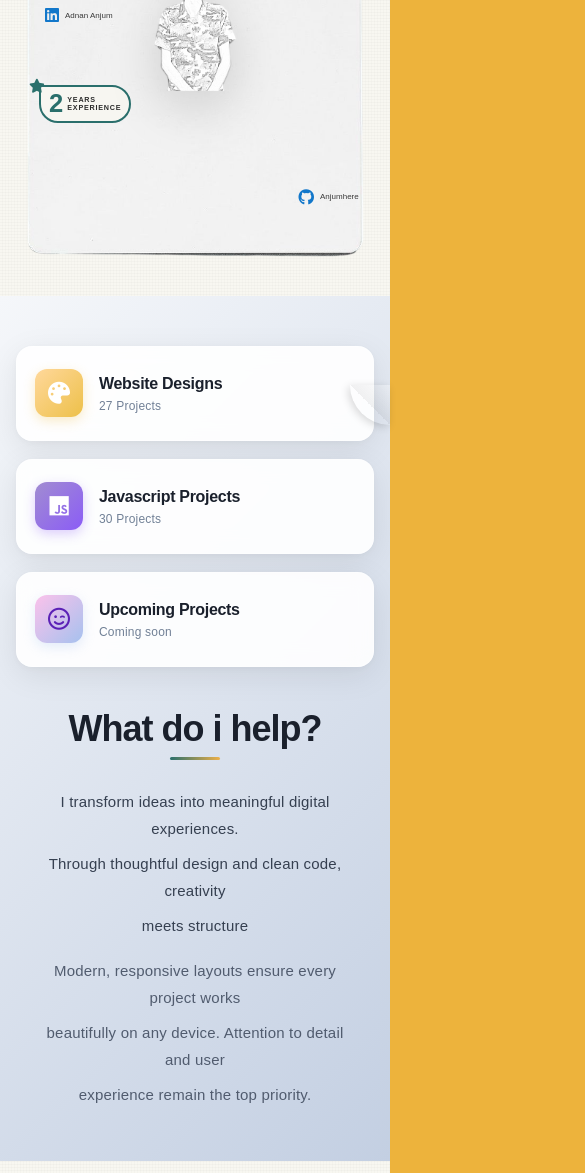
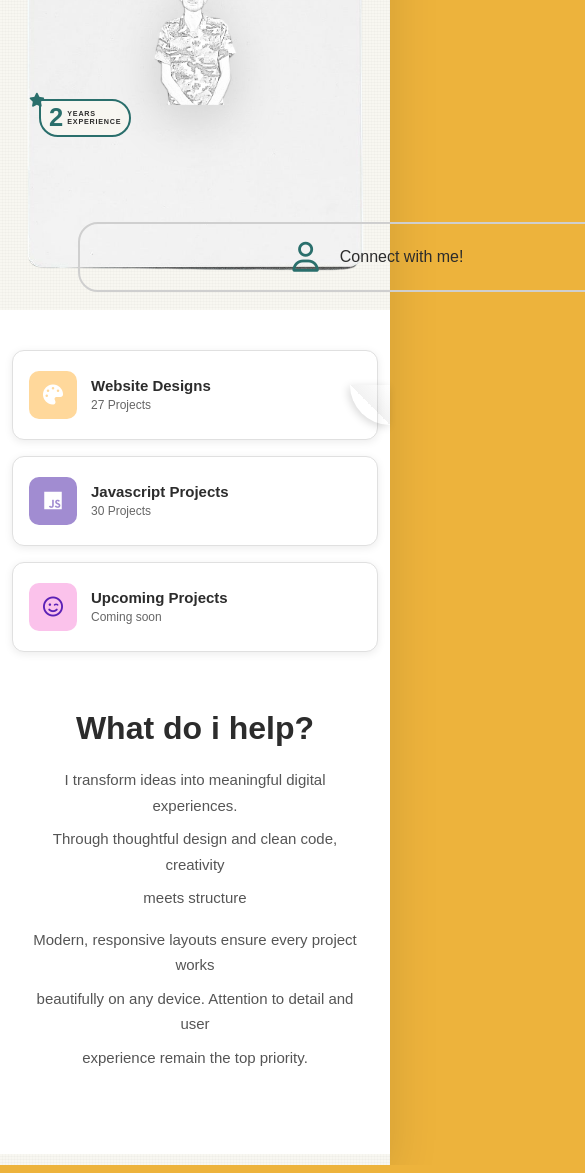
Before and after one commit to anjumhere/Portfolio-Website, a plain HTML site: page index.html in a window 390 px wide. Shown: the part 419-1592 px from the top of the page, 585 px wide, since content can reach past the window. Drawn offline with Linux system fonts and the light colour scheme; a web font is replaced by a local one.

Commit message:
added social links and javascript

```diff
--- a/index.html
+++ b/index.html
@@ -62,15 +62,29 @@
           <img src="/photos/vv.png" alt="Adnan Anjum" class="person" />
 
           <!-- LinkedIn link -->
-          <div class="gmail">
-            <i class="fa-brands fa-linkedin" id="linked"></i>
-            <a href="https://www.linkedin.com/in/adnan-anjum-196a373a1/"
-              >Adnan Anjum</a
-            >
-          </div>
-          <div class="git">
-            <i class="fa-brands fa-github" id="linked"></i>
-            <a href="github.com/anjumhere">Anjumhere</a>
+          <div class="drop-down">
+            <i class="fa-regular fa-user" id="connect"></i>
+            <p id="data">Connect with me!</p>
+            <div class="dropdown-content">
+              <div class="links">
+                <div class="gmail center">
+                  <i class="fa-brands fa-linkedin" id="icon"></i>
+                  <a href="https://www.linkedin.com/in/adnan-anjum-196a373a1/"
+                    >Adnan Anjum</a
+                  >
+                </div>
+                <div class="git center">
+                  <i class="fa-brands fa-github" id="icon1"></i>
+                  <a href="github.com/anjumhere">Anjumhere</a>
+                </div>
+                <div class="git center">
+                  <i class="fa-brands fa-facebook-f" id="icon2"></i>
+                  <a href="https://www.facebook.com/adnan.anjum.9889/"
+                    >Facebook</a
+                  >
+                </div>
+              </div>
+            </div>
           </div>
           <!-- Experience badge -->
           <div class="exp">
@@ -126,5 +140,6 @@
         </div>
       </main>
     </div>
+    <script src="index.js"></script>
   </body>
 </html>
--- /dev/null
+++ b/index.js
@@ -0,0 +1,17 @@
+const dropdownButton = document.getElementById("connect");
+const dropDown = document.querySelector(".dropdown-content");
+const dropData = document.getElementById("data");
+
+dropDown.style.display = "none";
+dropData.style.display = "block";
+dropdownButton.addEventListener("click", () => {
+  if (dropDown.style.display === "none" || dropData.style.display === "block") {
+    dropDown.style.display = "block";
+    dropData.style.display = "none";
+    console.log("clicked");
+  } else {
+    dropDown.style.display = "none";
+    dropData.style.display = "block";
+    console.log("clicked");
+  }
+});
--- a/style.css
+++ b/style.css
@@ -224,7 +224,6 @@ main {
   width: 100%;
   max-width: 1000px;
   margin: 0 auto;
-  /* The notebook image dictates the size */
 }
 
 /* ── Notebook background ── */
@@ -232,7 +231,6 @@ main {
   width: 100%;
   display: block;
   height: auto;
-  /* Let the image define its natural aspect ratio */
 }
 
 /* ── Intro text (top-left of notebook) ── */
@@ -299,69 +297,67 @@ main {
   filter: drop-shadow(0 20px 35px rgba(0, 0, 0, 0.2));
 }
 
-/* ── LinkedIn section (left-mid) ── */
-.gmail {
+/* Links Dropdown Container */
+
+.drop-down {
+  display: flex;
+  justify-content: center;
+  align-items: center;
+  gap: 21px;
+  border: 2px solid rgb(207, 207, 207);
   position: absolute;
-  top: 78%;
-  left: 75%;
-  z-index: 5;
+  top: 85%;
+  left: 20%;
+  height: 70px;
+  width: 600px;
+  border-radius: 20px;
+}
+.dropdown-content {
+  display: none;
+  transition: 0.6s ease;
+}
+.links {
   display: flex;
+  justify-content: center;
   align-items: center;
-  gap: 6px;
-  padding: 4px 6px;
-  border-bottom: 2px solid transparent;
-  transition: border-color 0.3s ease;
-  max-width: 30%;
+  gap: 30px;
+  text-align: center;
 }
-.git {
-  position: absolute;
-  top: 81%;
-  left: 75%;
-  z-index: 5;
-  display: flex;
-  align-items: center;
-  gap: 6px;
-  padding: 4px 6px;
-  border-bottom: 2px solid transparent;
-  transition: border-color 0.3s ease;
-  max-width: 30%;
+#connect {
+  font-size: 30px;
+  cursor: pointer;
+  color: #2a6f6c;
 }
 
-.gmail:hover {
-  border-bottom: 2px solid #db735f;
-  cursor: pointer;
+#icon {
+  font-size: 30px;
 }
-.git:hover {
-  border-bottom: 2px solid #db735f;
-  cursor: pointer;
-  color: #db735f;
+#icon1 {
+  font-size: 30px;
+  color: black;
 }
-.git a {
-  color: #3a3a3a;
-  font-size: clamp(8px, 1.2vw, 14px);
-  font-weight: 500;
-  transition: color 0.3s ease;
+#icon2 {
+  font-size: 30px;
+  color: #0866ff;
 }
-.git:hover a {
-  color: #db735f;
+.center {
+  display: flex;
+  justify-content: center;
+  align-items: center;
+  gap: 5px;
 }
-.gmail a {
-  color: #3a3a3a;
-  font-size: clamp(8px, 1.2vw, 14px);
-  font-weight: 500;
-  transition: color 0.3s ease;
+.center:hover {
+  transform: scale(1.1);
+  transition: 0.3s ease;
 }
-
-.gmail:hover a {
-  color: #db735f;
+#connect:hover {
+  transform: scale(1.1);
+  transition: 0.4s ease-in-out;
 }
-
-#linked {
-  font-size: clamp(16px, 2.5vw, 30px);
-  color: rgb(18, 119, 202);
-  flex-shrink: 0;
+#data {
+  display: block;
+  transition: all 0.6s ease;
 }
-
 /* ── Experience badge (bottom-left) ── */
 .exp {
   position: absolute;
@@ -409,267 +405,127 @@ main {
 }
 
 /* ======================================
-         WORK SECTION - PROFESSIONAL DESIGN
+   WORK SECTION - LIGHTWEIGHT
 ====================================== */
 .work {
   width: 100%;
   min-height: 100vh;
-  background: linear-gradient(135deg, #f5f7fa 0%, #c3cfe2 100%);
-  background-attachment: fixed;
+  background: #ffffff;
   display: flex;
-  padding: 120px 60px 80px;
-  gap: 80px;
+  padding: 80px 40px;
+  gap: 60px;
   align-items: center;
   justify-content: center;
-  position: relative;
-  overflow: hidden;
-}
-
-/* Decorative background elements */
-.work::before {
-  content: "";
-  position: absolute;
-  top: -50%;
-  right: -20%;
-  width: 600px;
-  height: 600px;
-  background: radial-gradient(
-    circle,
-    rgba(42, 111, 108, 0.08) 0%,
-    transparent 70%
-  );
-  border-radius: 50%;
-  pointer-events: none;
-}
-
-.work::after {
-  content: "";
-  position: absolute;
-  bottom: -30%;
-  left: -15%;
-  width: 500px;
-  height: 500px;
-  background: radial-gradient(
-    circle,
-    rgba(237, 176, 73, 0.06) 0%,
-    transparent 70%
-  );
-  border-radius: 50%;
-  pointer-events: none;
 }
 
 card-section {
   display: flex;
   flex-direction: column;
-  gap: 24px;
+  gap: 20px;
   flex: 1;
-  max-width: 520px;
-  z-index: 1;
-  animation: fadeInUp 0.8s ease-out;
-}
-
-@keyframes fadeInUp {
-  from {
-    opacity: 0;
-    transform: translateY(30px);
-  }
-  to {
-    opacity: 1;
-    transform: translateY(0);
-  }
+  max-width: 500px;
 }
 
 .card1 {
   width: 100%;
   max-width: 420px;
-  min-height: 120px;
-  border-radius: 16px;
-  text-align: left;
+  min-height: 110px;
+  border-radius: 12px;
   display: flex;
-  justify-content: flex-start;
   align-items: center;
-  padding: 24px 28px;
-  gap: 24px;
-  background: rgba(255, 255, 255, 0.9);
-  backdrop-filter: blur(10px);
-  border: 1px solid rgba(255, 255, 255, 0.3);
-  box-shadow:
-    0 8px 32px rgba(0, 0, 0, 0.08),
-    0 2px 8px rgba(0, 0, 0, 0.04);
-  transition: all 0.4s cubic-bezier(0.4, 0, 0.2, 1);
-  position: relative;
-  overflow: hidden;
-}
-
-/* Subtle gradient overlay on hover */
-.card1::before {
-  content: "";
-  position: absolute;
-  top: 0;
-  left: 0;
-  right: 0;
-  bottom: 0;
-  background: linear-gradient(
-    135deg,
-    rgba(42, 111, 108, 0.03) 0%,
-    rgba(237, 176, 73, 0.03) 100%
-  );
-  opacity: 0;
-  transition: opacity 0.4s ease;
-}
-
-.card1:hover::before {
-  opacity: 1;
+  padding: 20px 24px;
+  gap: 20px;
+  background: #fff;
+  border: 1px solid #e0e0e0;
+  box-shadow: 0 2px 8px rgba(0, 0, 0, 0.08);
+  transition: all 0.3s ease;
 }
 
 .card1:hover {
-  transform: translateY(-8px) translateX(4px);
-  box-shadow:
-    0 16px 48px rgba(0, 0, 0, 0.12),
-    0 4px 16px rgba(0, 0, 0, 0.08);
-  border-color: rgba(42, 111, 108, 0.2);
+  transform: translateY(-4px);
+  box-shadow: 0 8px 20px rgba(0, 0, 0, 0.12);
 }
 
-.card1:nth-child(1) {
-  animation-delay: 0.1s;
-}
-
-.card1:nth-child(2) {
-  animation-delay: 0.2s;
-}
-
-.card1:nth-child(3) {
-  animation-delay: 0.3s;
-}
-
-/* Icon containers with gradient backgrounds */
 #design,
 #design1,
 #design2 {
   display: flex;
   align-items: center;
   justify-content: center;
-  width: 64px;
-  height: 64px;
-  border-radius: 12px;
-  font-size: 28px;
+  width: 60px;
+  height: 60px;
+  border-radius: 10px;
+  font-size: 26px;
   flex-shrink: 0;
-  transition: all 0.3s ease;
-  position: relative;
-  z-index: 1;
+  transition: transform 0.3s ease;
 }
 
 #design {
-  background: linear-gradient(135deg, #ffd89b 0%, #edc049 100%);
+  background: #ffd89b;
   color: #fff;
-  box-shadow: 0 4px 12px rgba(237, 192, 73, 0.3);
 }
 
 #design1 {
-  background: linear-gradient(135deg, #a18cd1 0%, #8b5cf6 100%);
+  background: #a18cd1;
   color: #fff;
-  box-shadow: 0 4px 12px rgba(139, 92, 246, 0.3);
 }
 
 #design2 {
-  background: linear-gradient(135deg, #fbc2eb 0%, #a6c1ee 100%);
+  background: #fbc2eb;
   color: #5b21b6;
-  box-shadow: 0 4px 12px rgba(166, 193, 238, 0.3);
 }
 
 .card1:hover #design,
 .card1:hover #design1,
 .card1:hover #design2 {
-  transform: scale(1.1) rotate(5deg);
-  box-shadow: 0 6px 20px rgba(0, 0, 0, 0.2);
+  transform: scale(1.05);
 }
 
 .data {
   text-align: left;
   flex: 1;
-  position: relative;
-  z-index: 1;
 }
 
 .data h2 {
-  font-size: clamp(17px, 2vw, 22px);
+  font-size: clamp(17px, 2vw, 20px);
   margin-bottom: 6px;
-  color: #1a202c;
+  color: #2c2c2c;
   font-weight: 600;
-  letter-spacing: -0.3px;
-  line-height: 1.3;
 }
 
 .data p {
   font-size: clamp(13px, 1.5vw, 15px);
-  color: #718096;
+  color: #666;
   font-weight: 400;
-  letter-spacing: 0.2px;
 }
 
-/* Data section with refined typography */
 .data-section {
   flex: 1;
-  max-width: 580px;
-  padding: 0 30px;
-  z-index: 1;
-  animation: fadeInRight 0.8s ease-out 0.3s backwards;
-}
-
-@keyframes fadeInRight {
-  from {
-    opacity: 0;
-    transform: translateX(30px);
-  }
-  to {
-    opacity: 1;
-    transform: translateX(0);
-  }
+  max-width: 550px;
+  padding: 0 20px;
 }
 
 .data-section h1 {
-  color: #1a202c;
-  font-size: clamp(36px, 5vw, 56px);
+  color: #2c2c2c;
+  font-size: clamp(32px, 5vw, 48px);
   line-height: 1.2;
-  margin-bottom: 32px;
+  margin-bottom: 24px;
   font-weight: 700;
-  letter-spacing: -1px;
-  position: relative;
-  display: inline-block;
-}
-
-.data-section h1::after {
-  content: "";
-  position: absolute;
-  bottom: -12px;
-  left: 0;
-  width: 60px;
-  height: 4px;
-  background: linear-gradient(90deg, #2a6f6c 0%, #edb049 100%);
-  border-radius: 2px;
 }
 
 .para1,
 .para2 {
-  line-height: 1.8;
+  line-height: 1.7;
   font-size: clamp(15px, 1.8vw, 17px);
-  color: #4a5568;
-  margin: 24px 0;
+  color: #555;
+  margin: 20px 0;
   font-weight: 400;
-  letter-spacing: 0.2px;
-  opacity: 0.95;
 }
 
 .para1 span,
 .para2 span {
   display: block;
   margin-top: 8px;
-}
-
-/* Subtle emphasis on first paragraph */
-.para1 {
-  font-weight: 500;
-  color: #2d3748;
 }
 
 /* ======================================
@@ -681,21 +537,23 @@ card-section {
     left: 15%;
     max-width: 38%;
   }
+
   .info {
     top: 24%;
     max-width: 28%;
   }
+
   .gmail {
     top: 56%;
   }
+
   .exp {
     top: 70%;
   }
 
-  /* Work section */
   .work {
-    padding: 100px 40px 60px;
-    gap: 60px;
+    padding: 60px 30px;
+    gap: 50px;
   }
 
   card-section {
@@ -704,8 +562,8 @@ card-section {
 
   .card1 {
     max-width: 100%;
-    min-height: 110px;
-    padding: 20px 24px;
+    min-height: 100px;
+    padding: 18px 20px;
   }
 
   #design,
@@ -713,12 +571,11 @@ card-section {
   #design2 {
     width: 56px;
     height: 56px;
-    font-size: 26px;
+    font-size: 24px;
   }
 
   .data-section {
-    max-width: 520px;
-    padding: 0 20px;
+    max-width: 500px;
   }
 }
 
@@ -743,9 +600,11 @@ card-section {
   .logo {
     order: 1;
   }
+
   .email {
     order: 2;
   }
+
   nav {
     order: 3;
     flex-basis: 100%;
@@ -762,9 +621,11 @@ card-section {
     left: 8%;
     max-width: 36%;
   }
+
   .intro h1 {
     line-height: 1.2;
   }
+
   .info {
     top: 24%;
     max-width: 30%;
@@ -780,6 +641,7 @@ card-section {
     left: 8%;
     max-width: 34%;
   }
+
   .exp {
     top: 68%;
     left: 8%;
@@ -790,12 +652,10 @@ card-section {
     height: 50px;
   }
 
-  /* Work section */
   .work {
     flex-direction: column;
-    align-items: center;
-    padding: 80px 30px 50px;
-    gap: 50px;
+    padding: 60px 20px;
+    gap: 40px;
   }
 
   card-section {
@@ -808,24 +668,10 @@ card-section {
     max-width: 100%;
   }
 
-  #design,
-  #design1,
-  #design2 {
-    width: 60px;
-    height: 60px;
-    font-size: 26px;
-  }
-
   .data-section {
     width: 100%;
     max-width: 100%;
     text-align: center;
-    padding: 0 20px;
-  }
-
-  .data-section h1::after {
-    left: 50%;
-    transform: translateX(-50%);
   }
 }
 
@@ -842,10 +688,12 @@ card-section {
   .logo {
     order: 1;
   }
+
   nav {
     order: 2;
     flex-basis: auto;
   }
+
   .email {
     order: 3;
   }
@@ -858,12 +706,12 @@ card-section {
     padding: 3px 12px;
   }
 
-  /* Shift everything to stay inside notebook */
   .intro {
     top: 22%;
     left: 10%;
     max-width: 34%;
   }
+
   .info {
     top: 22%;
     right: 8%;
@@ -879,6 +727,7 @@ card-section {
     left: 10%;
     max-width: 30%;
   }
+
   .exp {
     top: 66%;
     left: 10%;
@@ -889,25 +738,19 @@ card-section {
     height: 40px;
   }
 
-  /* Work section */
   .work {
-    padding: 60px 20px 40px;
-    gap: 40px;
-  }
-
-  .work::before,
-  .work::after {
-    display: none;
+    padding: 50px 16px;
+    gap: 30px;
   }
 
   card-section {
-    gap: 18px;
+    gap: 16px;
   }
 
   .card1 {
-    min-height: 100px;
-    padding: 18px 20px;
-    gap: 18px;
+    min-height: 95px;
+    padding: 16px 18px;
+    gap: 16px;
   }
 
   #design,
@@ -915,11 +758,11 @@ card-section {
   #design2 {
     width: 52px;
     height: 52px;
-    font-size: 24px;
+    font-size: 22px;
   }
 
   .data h2 {
-    font-size: 17px;
+    font-size: 16px;
   }
 
   .data p {
@@ -927,12 +770,12 @@ card-section {
   }
 
   .data-section h1 {
-    margin-bottom: 24px;
+    margin-bottom: 20px;
   }
 
   .para1,
   .para2 {
-    margin: 18px 0;
+    margin: 16px 0;
   }
 }
 
@@ -945,6 +788,7 @@ card-section {
     left: 10%;
     max-width: 32%;
   }
+
   .intro h1 {
     line-height: 1.25;
   }
@@ -954,6 +798,7 @@ card-section {
     right: 8%;
     max-width: 26%;
   }
+
   .info h2 {
     line-height: 1.5;
   }
@@ -966,24 +811,21 @@ card-section {
     top: 50%;
     left: 10%;
   }
+
   .exp {
     top: 64%;
     left: 10%;
-  }
-
-  .exp {
     border-width: 2px;
   }
 
-  /* Work section */
   .work {
-    padding: 50px 16px 35px;
+    padding: 40px 12px;
   }
 
   .card1 {
-    padding: 16px 18px;
-    gap: 16px;
-    min-height: 95px;
+    padding: 14px 16px;
+    gap: 14px;
+    min-height: 90px;
   }
 
   #design,
@@ -991,26 +833,16 @@ card-section {
   #design2 {
     width: 48px;
     height: 48px;
-    font-size: 22px;
+    font-size: 20px;
   }
 
   .data h2 {
-    font-size: 16px;
+    font-size: 15px;
     margin-bottom: 4px;
   }
 
   .data p {
     font-size: 12px;
-  }
-
-  .data-section h1 {
-    margin-bottom: 20px;
-  }
-
-  .data-section h1::after {
-    width: 50px;
-    height: 3px;
-    bottom: -10px;
   }
 }
 
@@ -1023,35 +855,38 @@ card-section {
     left: 10%;
     max-width: 30%;
   }
+
   .info {
     top: 20%;
     right: 8%;
     max-width: 24%;
   }
+
   .profile .person {
     width: 26%;
   }
+
   .gmail {
     top: 48%;
   }
+
   .exp {
     top: 62%;
   }
 
-  /* Work section */
   .work {
-    padding: 45px 12px 30px;
-    gap: 30px;
+    padding: 35px 10px;
+    gap: 25px;
   }
 
   card-section {
-    gap: 15px;
+    gap: 14px;
   }
 
   .card1 {
-    min-height: 90px;
-    padding: 14px 16px;
-    gap: 14px;
+    min-height: 85px;
+    padding: 12px 14px;
+    gap: 12px;
   }
 
   #design,
@@ -1059,11 +894,11 @@ card-section {
   #design2 {
     width: 44px;
     height: 44px;
-    font-size: 20px;
+    font-size: 18px;
   }
 
   .data h2 {
-    font-size: 15px;
+    font-size: 14px;
   }
 
   .data p {
@@ -1084,10 +919,12 @@ card-section {
   .logo {
     order: 1;
   }
+
   nav {
     order: 2;
     flex-basis: auto;
   }
+
   .email {
     order: 3;
   }
@@ -1101,15 +938,18 @@ card-section {
 ::-webkit-scrollbar {
   width: 5px;
 }
+
 ::-webkit-scrollbar-track {
   background: #f8f7f1;
 }
+
 ::-webkit-scrollbar-thumb {
   background: #2a6f6c;
   border-radius: 5px;
   border: 2px solid #f8f7f1;
   transition: background 0.3s ease;
 }
+
 ::-webkit-scrollbar-thumb:hover {
   background: #1f5351;
 }
```
Also changed, not shown: indes.js (deleted). Lines whose indentation alone changed are shown as unchanged.
